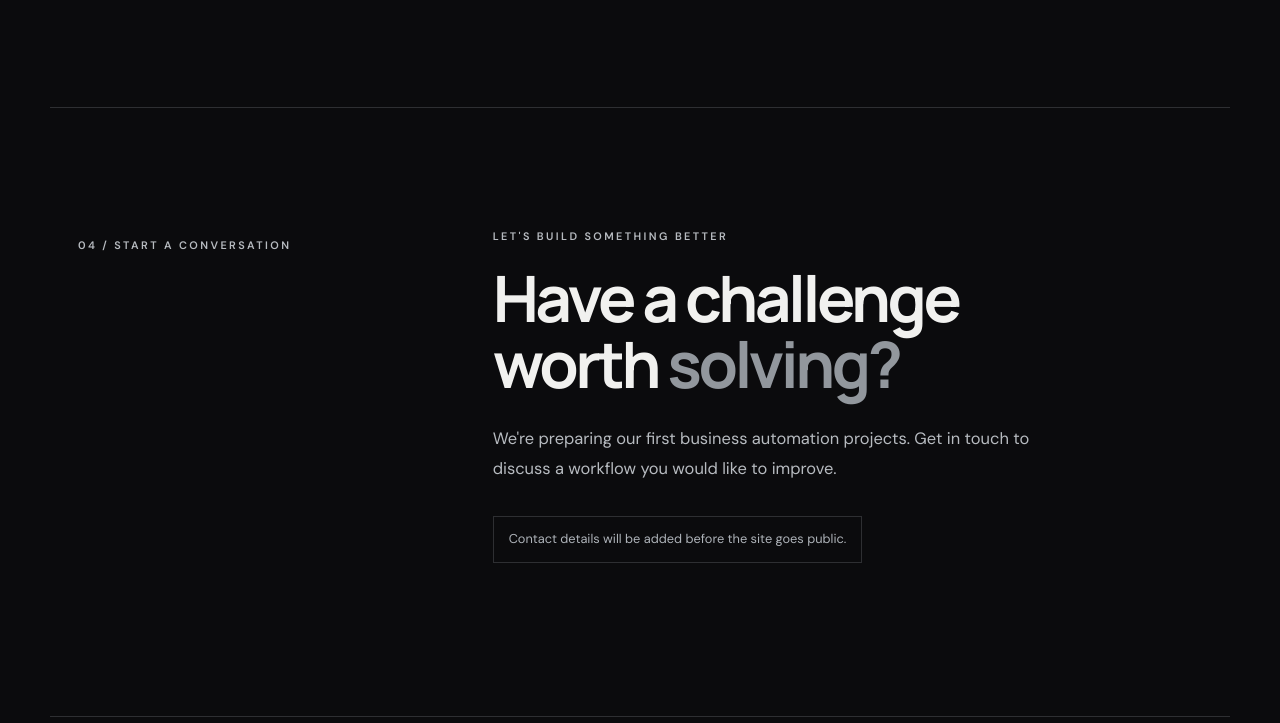
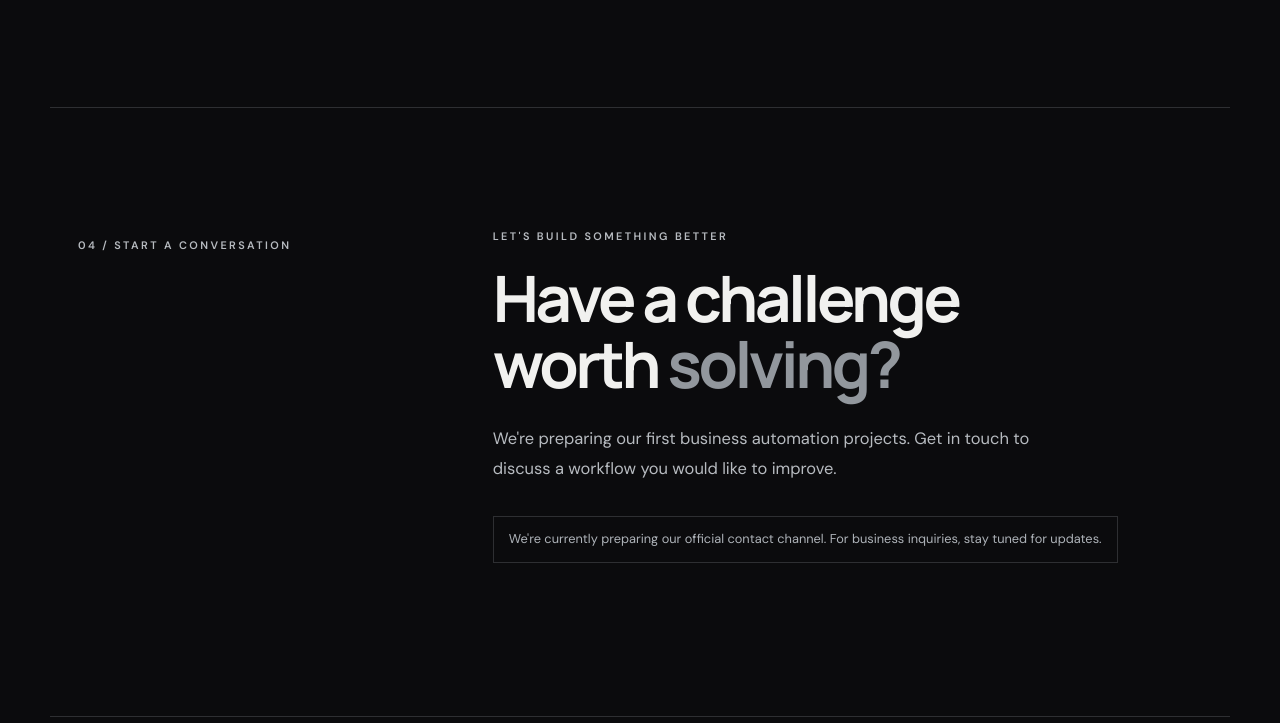
Before and after one commit to washingtonjavon30-coder/sylvarq, a plain HTML site: page index.html in a window 1280 px wide. Shown: the part 3431-4154 px from the top of the page. Drawn offline with Linux system fonts and the light colour scheme.

Commit message:
Update index.html

```diff
--- a/index.html
+++ b/index.html
@@ -108,7 +108,7 @@
         <p class="overline">LET'S BUILD SOMETHING BETTER</p>
         <h2>Have a challenge<br>worth <em>solving?</em></h2>
         <p class="body-copy">We're preparing our first business automation projects. Get in touch to discuss a workflow you would like to improve.</p>
-        <p class="contact-placeholder">Contact details will be added before the site goes public.</p>
+        <p class="contact-placeholder">We're currently preparing our official contact channel. For business inquiries, stay tuned for updates.</p>
       </div>
     </section>
   </main>
```
